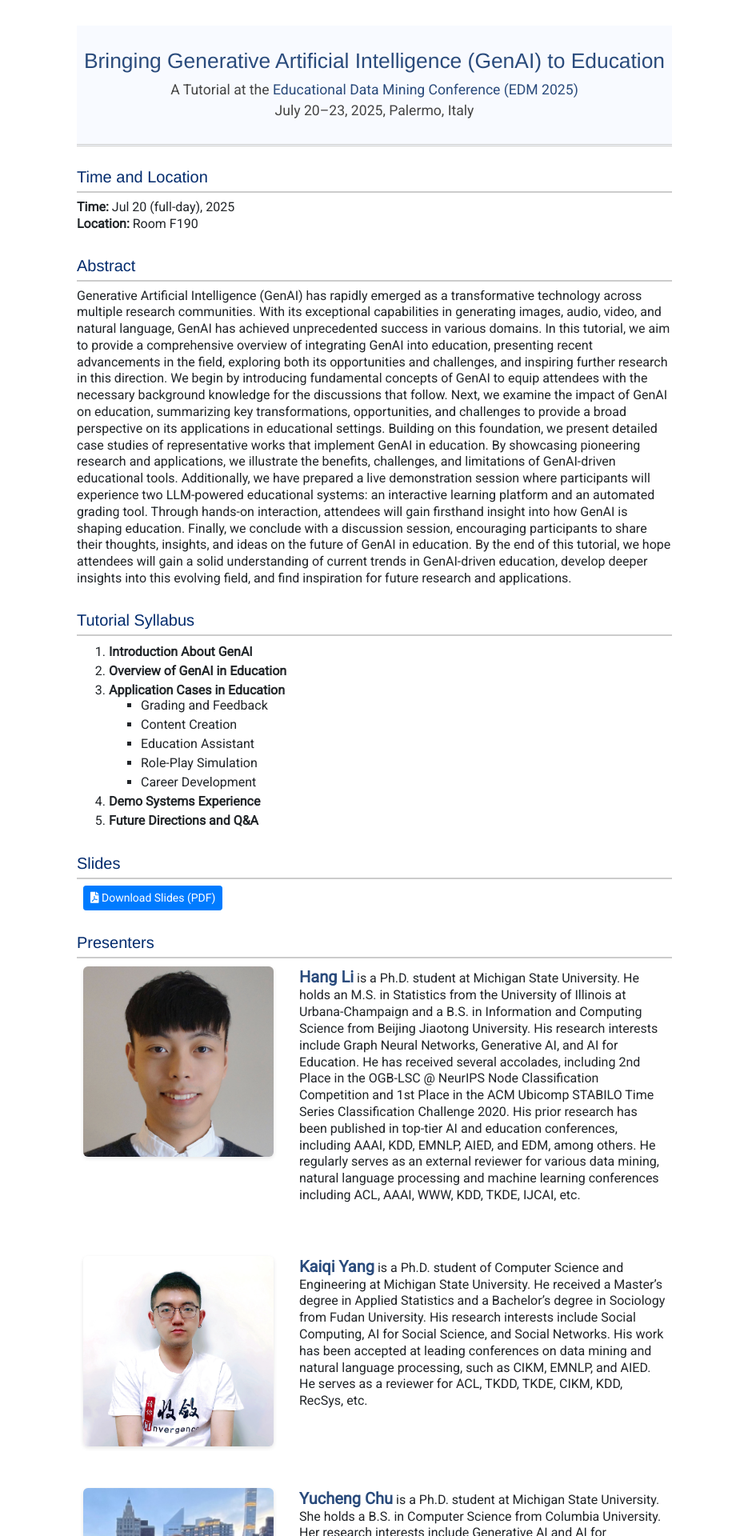
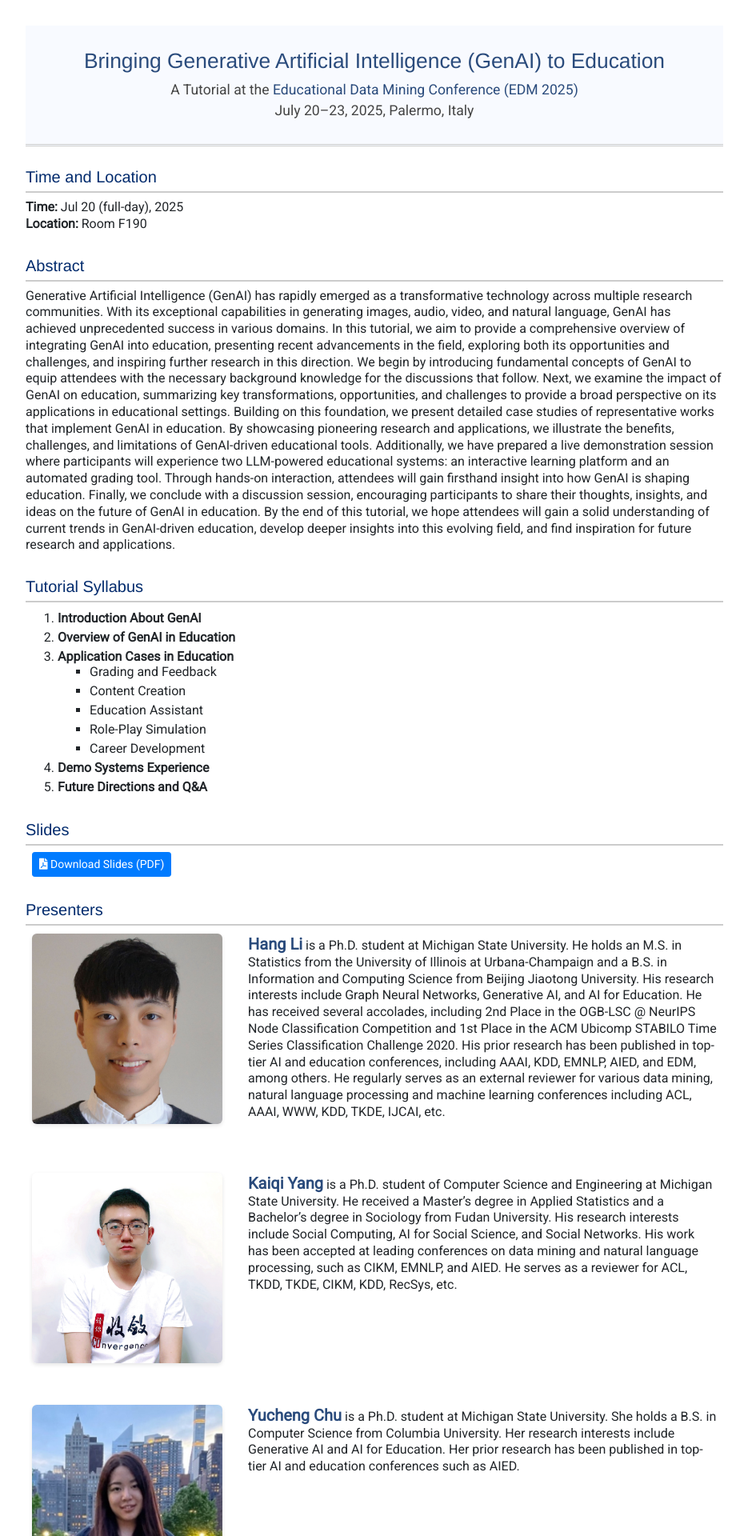
Before and after one commit to KorbinY/korbiny.github.io, a Jekyll site: the page built from _pages/edm25-genai-edu-tutorial.md, in a window 1280 px wide. Shown: the top 1920 px of the page at 80% size, without its empty margins (172-1107 px from the left). Built offline with Jekyll 4.4.1, drawn with Linux system fonts in a browser that asks for light colours.

Commit message:
update presentation page css

```diff
--- a/assets/css/jemdoc.css
+++ b/assets/css/jemdoc.css
@@ -1,8 +1,9 @@
 /* Default css file for jemdoc. */
 #layout-content {
     padding-top: 2em;
-    padding-left: 10%;
-    padding-right: 10%;
+    padding-left: 5%;
+    padding-right: 5%;
+    width: 90%;
     max-width: 1000px;
     margin: auto;
 }
```
